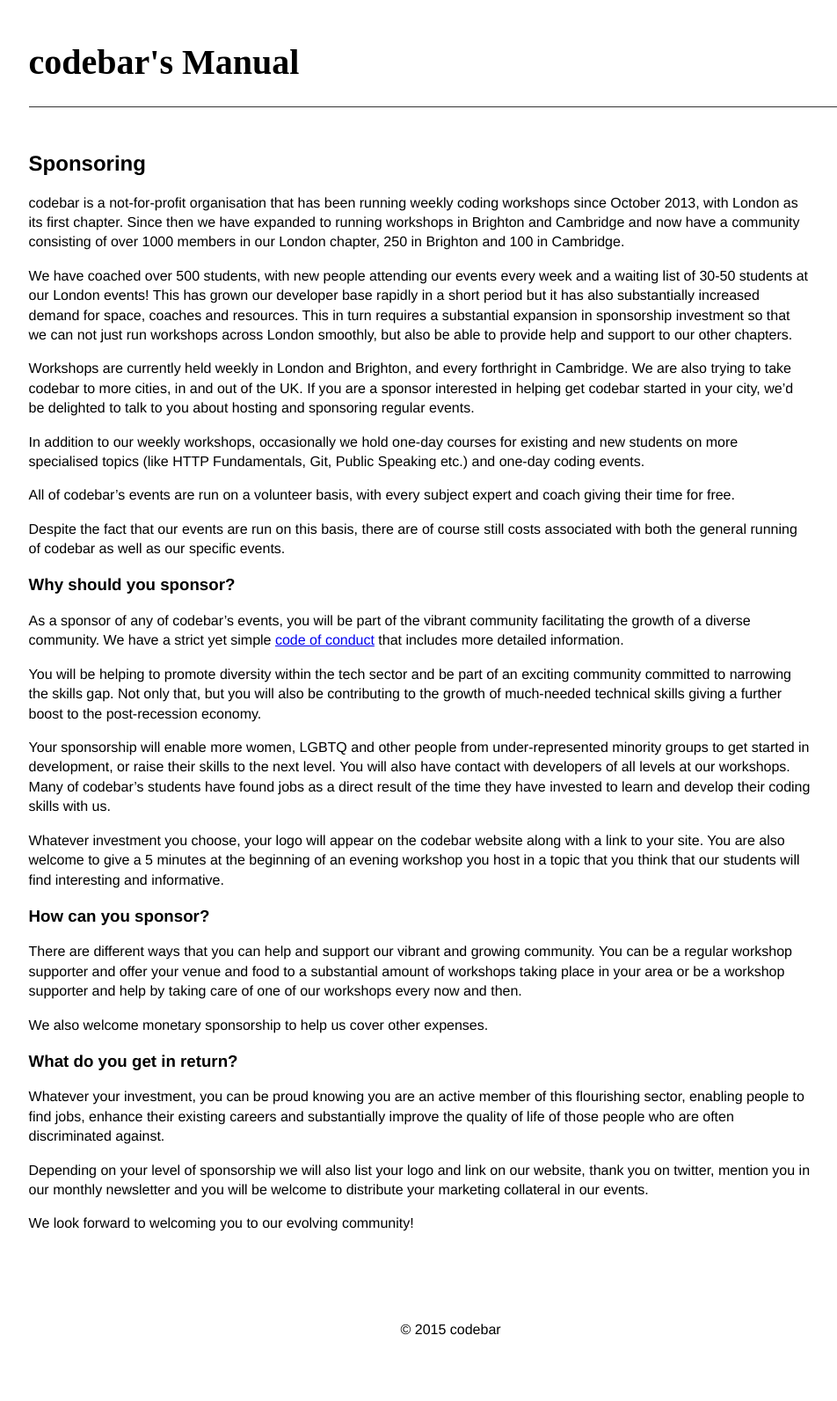
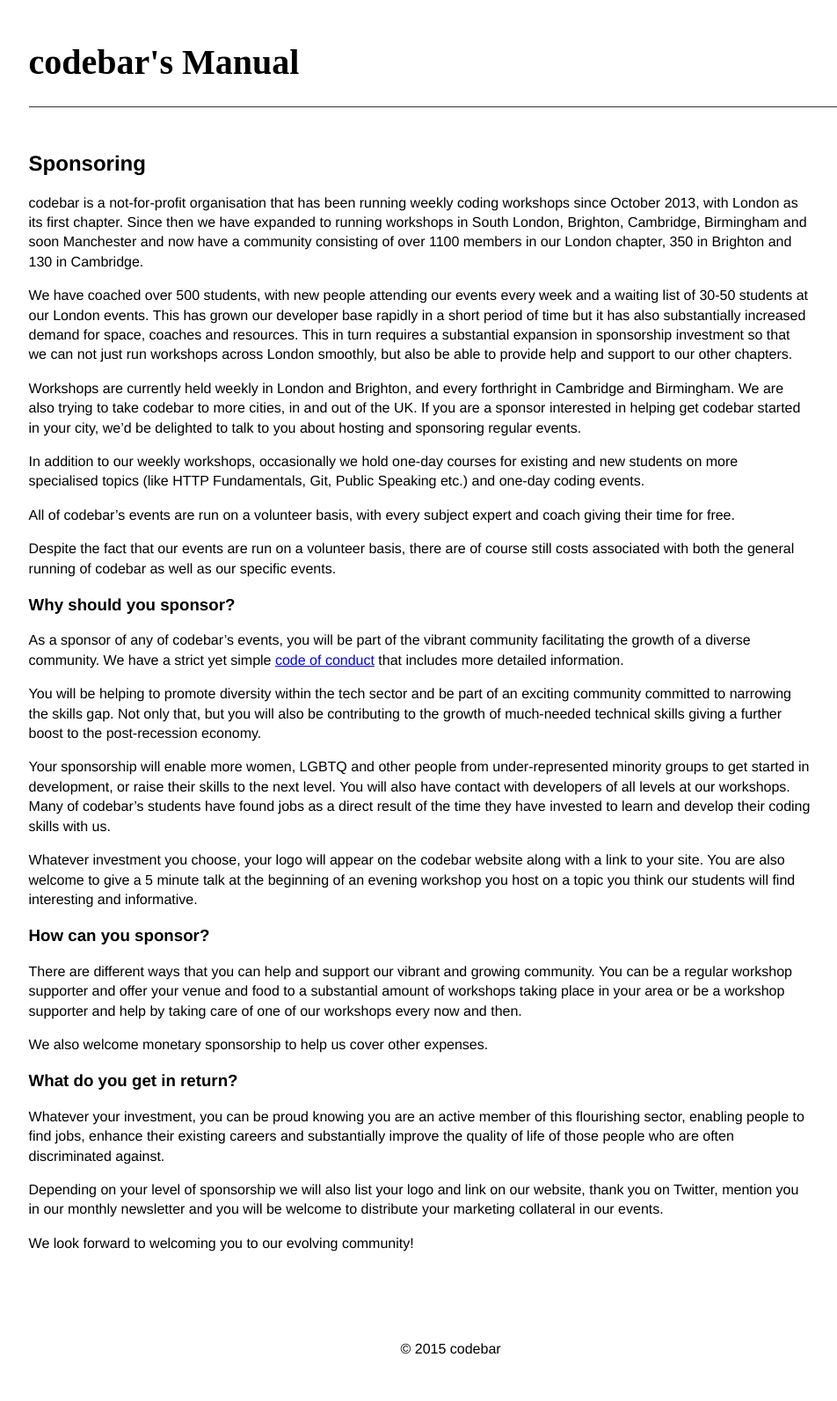
Before and after one commit to codebar/manual, a Jekyll site: the page built from _posts/2014-12-19-becoming-a-sponsor.md, in a window 1280 px wide. Shown: the whole page at 88% size, without its empty margins (163-1115 px from the left). Built offline with Jekyll 4.4.1, drawn with Linux system fonts in a browser that asks for light colours; Markdown is read by kramdown in place of the engine named in the settings; before the commit the page ends 1571 px from its top, so only the background shows below that.

Commit message:
added more accourate membership information to chapters in becoming a sponsor guide, added in new chapters

```diff
--- a/_posts/2014-12-19-becoming-a-sponsor.md
+++ b/_posts/2014-12-19-becoming-a-sponsor.md
@@ -3,17 +3,17 @@
 title:  "Sponsoring"
 ---
 
-codebar is a not-for-profit organisation that has been running weekly coding workshops since October 2013, with London as its first chapter. Since then we have expanded to running workshops in Brighton and Cambridge and now have a community consisting of over 1000 members in our London chapter, 250 in Brighton and 100 in Cambridge.
+codebar is a not-for-profit organisation that has been running weekly coding workshops since October 2013, with London as its first chapter. Since then we have expanded to running workshops in South London, Brighton, Cambridge, Birmingham and soon Manchester and now have a community consisting of over 1100 members in our London chapter, 350 in Brighton and 130 in Cambridge.
 
-We have coached over 500 students, with new people attending our events every week and a waiting list of 30-50 students at our London events! This has grown our developer base rapidly in a short period but it has also substantially increased demand for space, coaches and resources. This in turn requires a substantial expansion in sponsorship investment so that we can not just run workshops across London smoothly, but also be able to provide help and support to our other chapters.
+We have coached over 500 students, with new people attending our events every week and a waiting list of 30-50 students at our London events. This has grown our developer base rapidly in a short period of time but it has also substantially increased demand for space, coaches and resources. This in turn requires a substantial expansion in sponsorship investment so that we can not just run workshops across London smoothly, but also be able to provide help and support to our other chapters.
 
-Workshops are currently held weekly in London and Brighton, and every forthright in Cambridge. We are also trying to take codebar to more cities, in and out of the UK. If you are a sponsor interested in helping get codebar started in your city, we'd be delighted to talk to you about hosting and sponsoring regular events.
+Workshops are currently held weekly in London and Brighton, and every forthright in Cambridge and Birmingham. We are also trying to take codebar to more cities, in and out of the UK. If you are a sponsor interested in helping get codebar started in your city, we'd be delighted to talk to you about hosting and sponsoring regular events.
 
 In addition to our weekly workshops, occasionally we hold one-day courses for existing and new students on more specialised topics (like HTTP Fundamentals, Git, Public Speaking etc.) and one-day coding events.
 
 All of codebar’s events are run on a volunteer basis, with every subject expert and coach giving their time for free.
 
-Despite the fact that our events are run on this basis, there are of course still costs associated with both the general running of codebar as well as our specific events.
+Despite the fact that our events are run on a volunteer basis, there are of course still costs associated with both the general running of codebar as well as our specific events.
 
 ### Why should you sponsor?
 
@@ -23,7 +23,7 @@
 
 Your sponsorship will enable more women, LGBTQ and other people from under-represented minority groups to get started in development, or raise their skills to the next level. You will also have contact with developers of all levels at our workshops. Many of codebar’s students have found jobs as a direct result of the time they have invested to learn and develop their coding skills with us.
 
-Whatever investment you choose, your logo will appear on the codebar website along with a link to your site. You are also welcome to give a 5 minutes at the beginning of an evening workshop you host in a topic that you think that our students will find interesting and informative.
+Whatever investment you choose, your logo will appear on the codebar website along with a link to your site. You are also welcome to give a 5 minute talk at the beginning of an evening workshop you host on a topic you think our students will find interesting and informative.
 
 
 ### How can you sponsor?
@@ -38,6 +38,6 @@
 
 Whatever your investment, you can be proud knowing you are an active member of this flourishing sector, enabling people to find jobs, enhance their existing careers and substantially improve the quality of life of those people who are often discriminated against.
 
-Depending on your level of sponsorship we will also list your logo and link on our website, thank you on twitter, mention you in our monthly newsletter and you will be welcome to distribute your marketing collateral in our events.
+Depending on your level of sponsorship we will also list your logo and link on our website, thank you on Twitter, mention you in our monthly newsletter and you will be welcome to distribute your marketing collateral in our events.
 
 We look forward to welcoming you to our evolving community!
```
